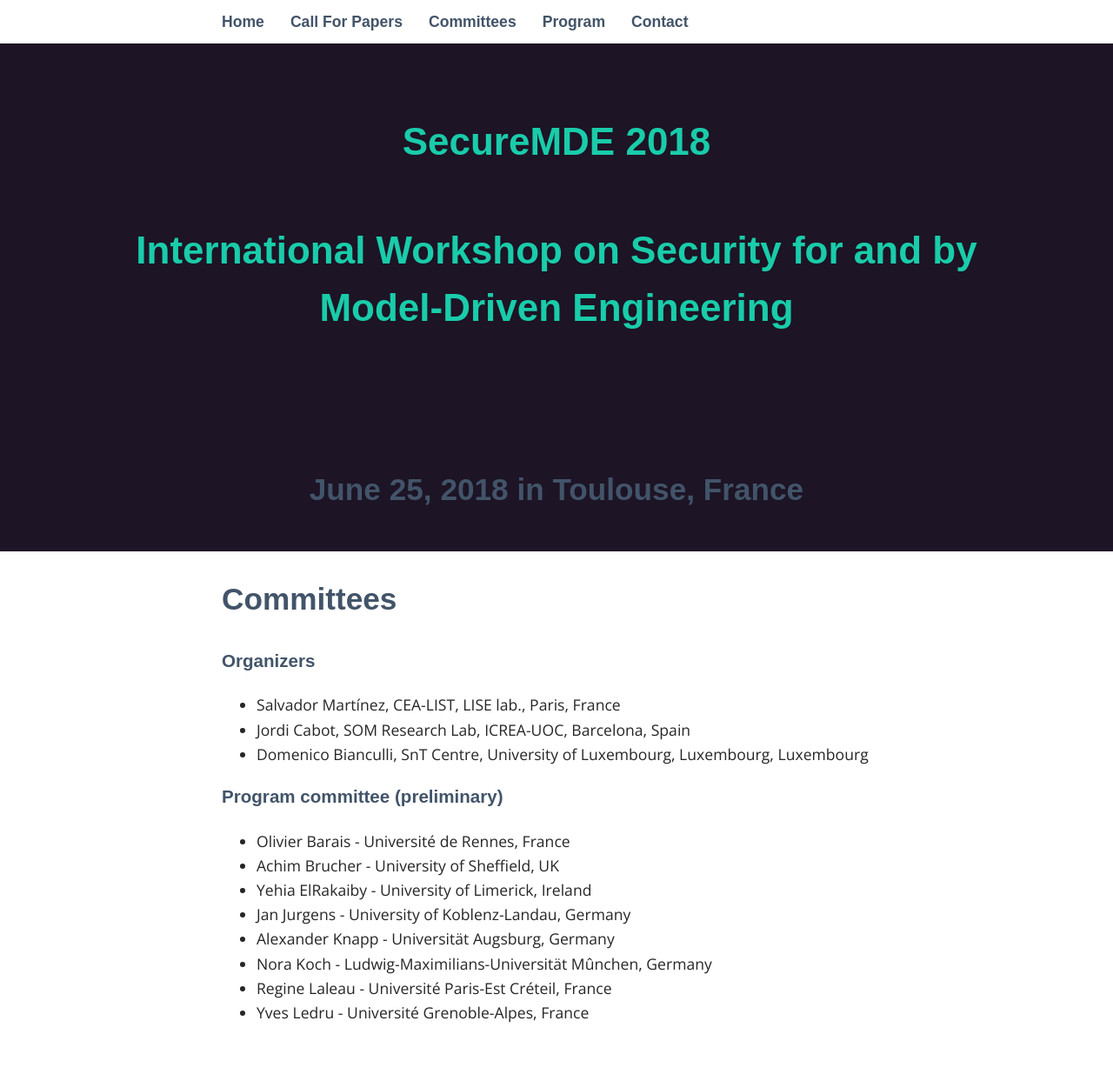
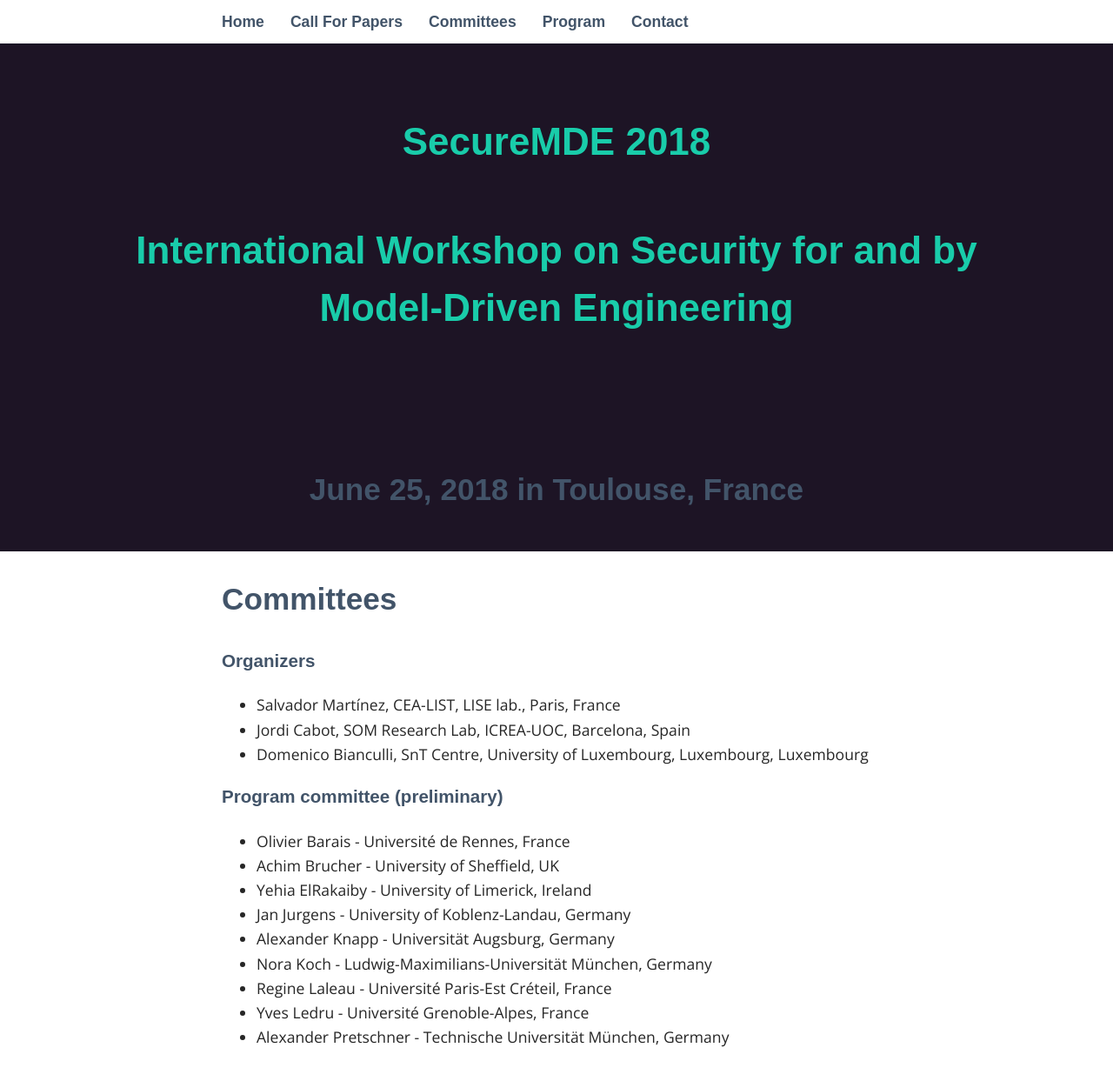
Before and after one commit to modelia/secure-mde-workshop, a Jekyll site: the page built from _pages/02_committees.md, in a window 1280 px wide and 1304 px high. Shown: the top 1243 px of the window at 87% size. Built offline with Jekyll 4.4.1, drawn with Linux system fonts in a browser that asks for light colours; some web fonts are replaced.

Commit message:
adding pc members

```diff
--- a/_pages/02_committees.md
+++ b/_pages/02_committees.md
@@ -17,6 +17,7 @@
  * Yehia ElRakaiby - University of Limerick, Ireland
  * Jan Jurgens - University of Koblenz-Landau, Germany
  * Alexander Knapp - Universität Augsburg, Germany
- * Nora Koch - Ludwig-Maximilians-Universität Mûnchen, Germany
+ * Nora Koch - Ludwig-Maximilians-Universität München, Germany
  * Regine Laleau - Université Paris-Est Créteil, France
  * Yves Ledru - Université Grenoble-Alpes, France
+ * Alexander Pretschner - Technische Universität München, Germany
```
